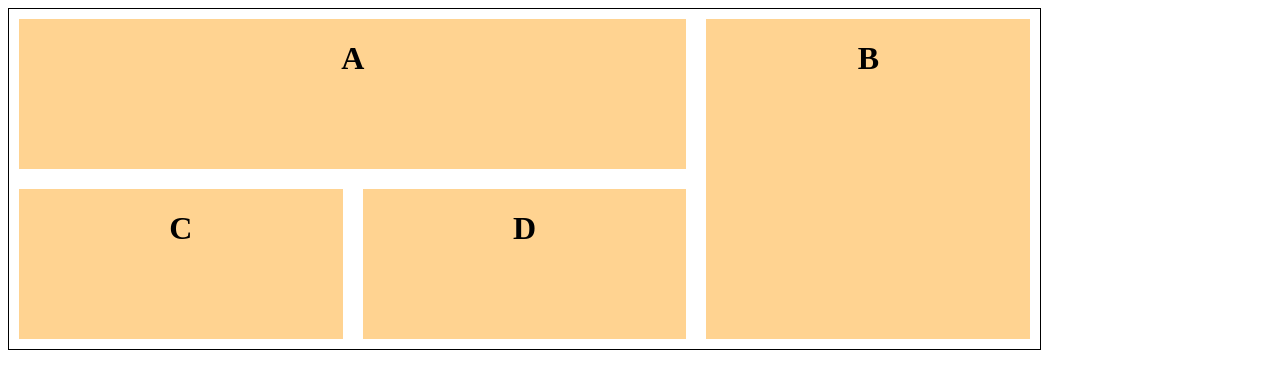
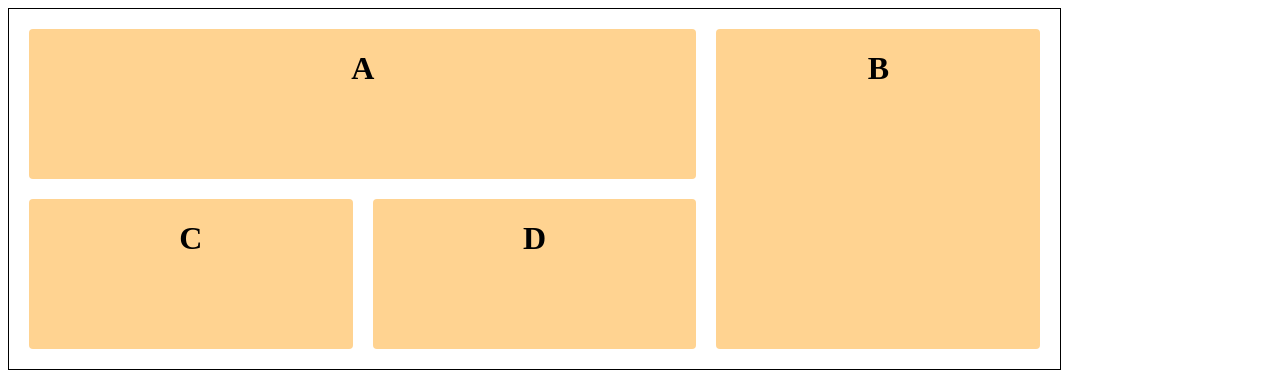
Before and after one commit to ajaybajad/Assignments, a plain HTML site: page css/Grid in css/Q.2).html in a window 1280 px wide. Drawn offline with Linux system fonts and the light colour scheme.

Commit message:
some changes in question 2

```diff
--- a/css/Grid in css/Q.2).html
+++ b/css/Grid in css/Q.2).html
@@ -13,13 +13,14 @@
             width: 80%;
             max-width: 1200px;
             border: 1px black solid;
-            padding: 10px;
+            padding: 20px;
             gap: 20px;
             text-align: center;
             vertical-align: middle;
         }
         .item{
             background-color: rgb(255, 211, 145);
+            border-radius:4px;
         }
         h1{
             vertical-align: middle;
```
